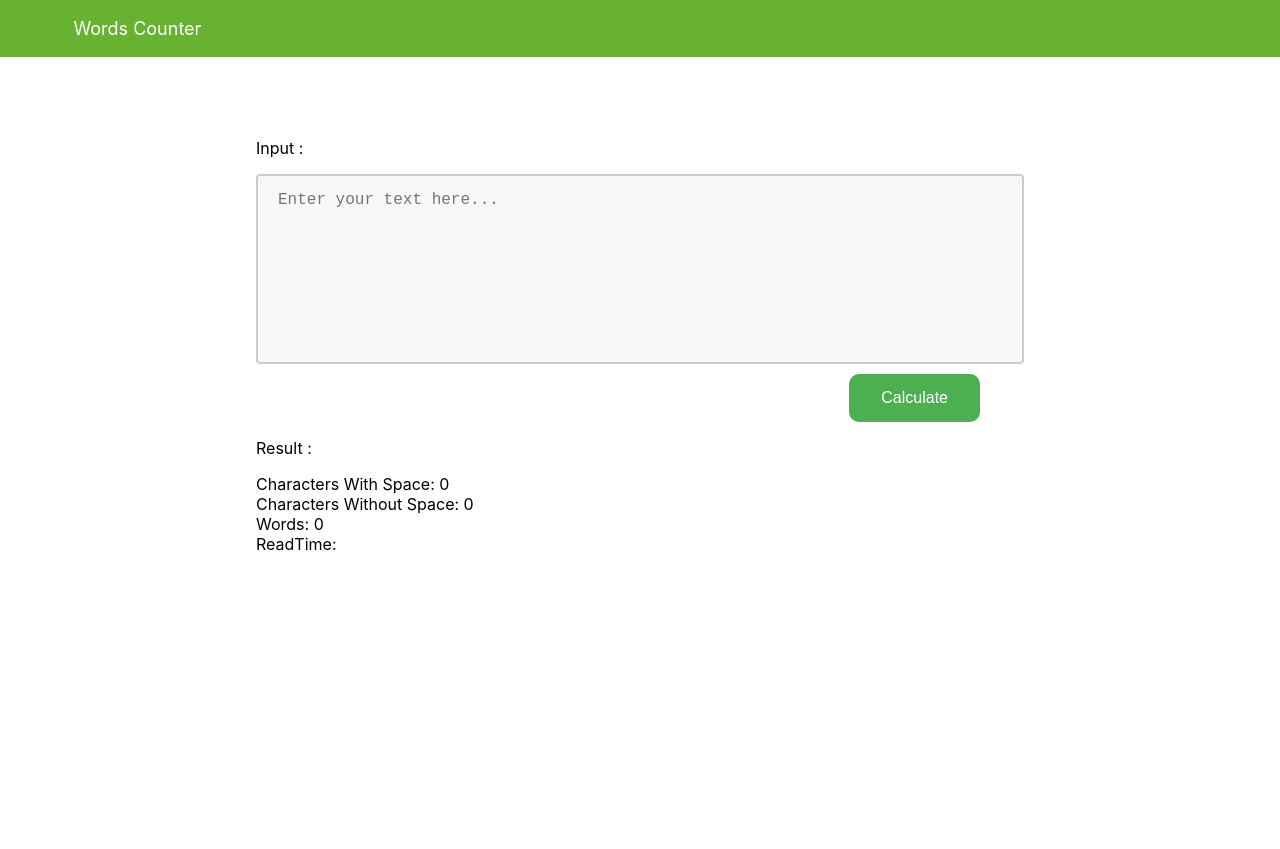
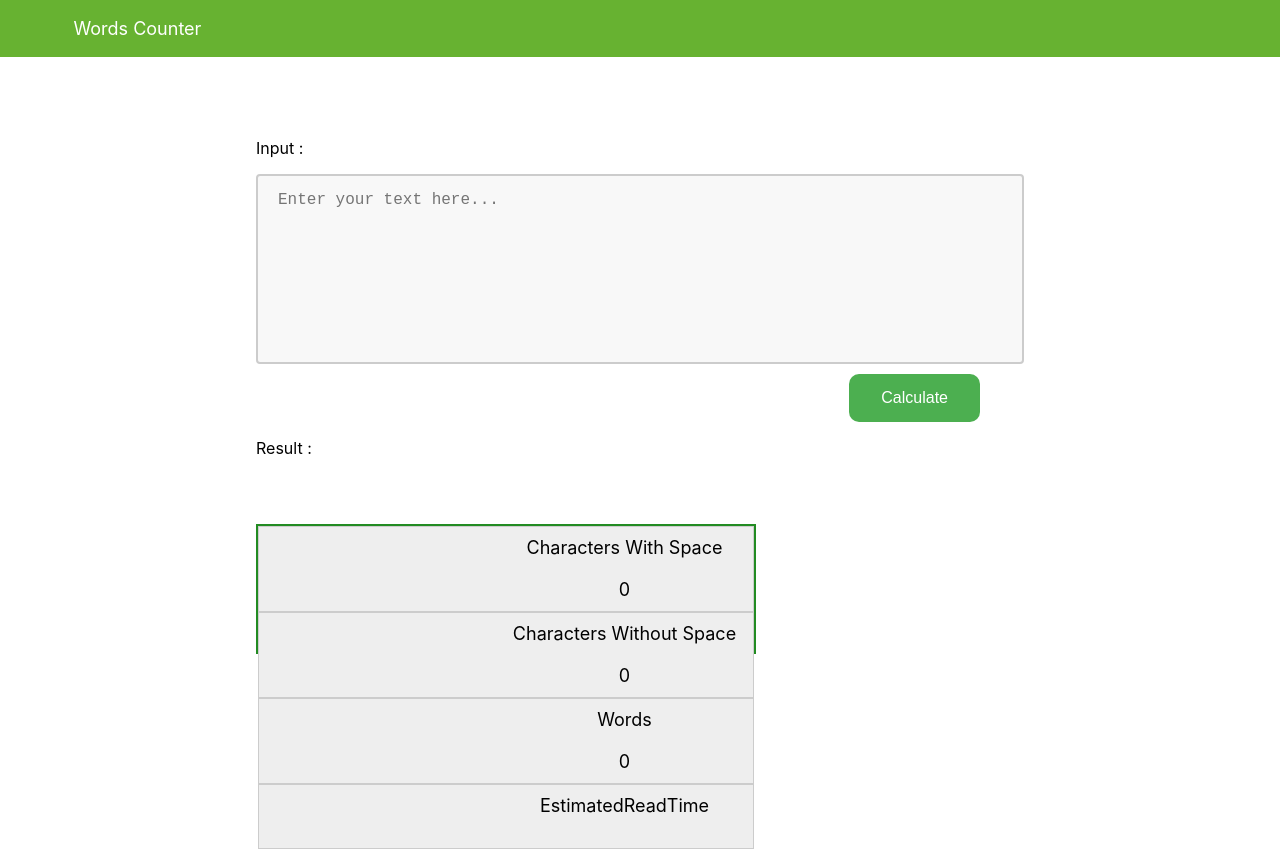
Before and after one commit to AftoTech/seotools, a React (Create React App) app: page /WordsCounter in a window 1280 px wide. Before the commit the page ends 800 px from the top, so only its background shows below. Built offline with nearby package versions, Linux system fonts and the light colour scheme.

Commit message:
tabelstyle

```diff
--- a/src/screens/wordcounter/wordcounter.css
+++ b/src/screens/wordcounter/wordcounter.css
@@ -89,3 +89,82 @@ textarea {
   font-size: 16px;
   resize: none;
 }
+
+.tabelcontainer{
+  height: 130px;
+  width: 500px;
+}
+
+table {
+	width: 750px;
+	border-collapse: collapse;
+	margin:50px auto;
+	}
+
+/* Zebra striping */
+tr:nth-of-type(odd) {
+	background: #eee;
+	}
+
+th {
+ background-color: #67B231;
+	color: white;
+	font-weight: bold;
+	}
+
+td, th {
+	padding: 10px;
+	border: 1px solid #ccc;
+	text-align: left;
+	font-size: 18px;
+	}
+
+/*
+Max width before this PARTICULAR table gets nasty
+This query will take effect for any screen smaller than 760px
+and also iPads specifically.
+*/
+@media
+only screen and (max-width: 760px),
+(min-device-width: 768px) and (max-device-width: 1024px)  {
+
+
+	/* Force table to not be like tables anymore */
+	table, thead, tbody, th, td, tr {
+		display: block;
+	}
+
+	/* Hide table headers (but not display: none;, for accessibility) */
+	thead tr {
+		position: absolute;
+		top: -9999px;
+		left: -9999px;
+	}
+
+	tr { border: 1px solid #ccc; }
+
+	td {
+		/* Behave  like a "row" */
+		border: none;
+		border-bottom: 1px solid #eee;
+		position: relative;
+		padding-left: 50%;
+	}
+
+	td:before {
+		/* Now like a table header */
+		position: absolute;
+		/* Top/left values mimic padding */
+		top: 6px;
+		left: 6px;
+		width: 45%;
+		padding-right: 10px;
+		white-space: nowrap;
+		/* Label the data */
+		content: attr(data-column);
+
+		color: #000;
+		font-weight: bold;
+	}
+
+}
--- a/src/screens/wordcounter/wordscouter.js
+++ b/src/screens/wordcounter/wordscouter.js
@@ -16,7 +16,7 @@ const WordsCounter = () => {
       let value = Math.ceil(textLength / wordsPerMinute);
       result = `~${value} min read`;
     }
-    setestimatedReadtime(result)
+    setestimatedReadtime(result);
   }
 
   const Calculate = () => {
@@ -47,40 +47,58 @@ const WordsCounter = () => {
       <div className="inputSectionContainer">
         <div className="inputtitlecontainer">
           <p>Input :</p>
-         </div>
+        </div>
         <textarea
           className="teatAreastyle"
           id="inputField"
           placeholder="Enter your text here..."
         ></textarea>
-
-    </div>
+      </div>
       <div>
         {/* butto section */}
-      <div className="calculatebutton" >
-        <button className="buttonstyle"  onClick={Calculate}>Calculate</button>
+        <div className="calculatebutton">
+          <button className="buttonstyle" onClick={Calculate}>
+            Calculate
+          </button>
         </div>
         <div className="ResultSection">
- {/* Result Section */}
-        <p>Result :</p>
-        <div>
+          {/* Result Section */}
+          <p>Result :</p>
           <div>
-            Characters With Space:{" "}
-            <span id="characterCount">{CharacterCountWithSpace}</span>
-          </div>
-          <div>
-            Characters Without Space:{" "}
-            <span id="characterCount">{CharacterCountWithoutSpace}</span>
-          </div>
-          <div>
-            Words: <span id="wordCount">{WordCount}</span>
-          </div>
-          <div>
-            ReadTime: <span id="characterCount">{estimatedReaTime}</span>
+            <table className="tabelcontainer">
+              <thead>
+                <tr>
+                  <th>S.no</th>
+                  <th>Category</th>
+                </tr>
+              </thead>
+              <tbody>
+                <tr>
+                  <td>Characters With Space</td>
+                    <td>{CharacterCountWithSpace}</td>
+                </tr>
+              </tbody>
+               <tbody>
+                <tr>
+                  <td>Characters Without Space</td>
+                    <td>{CharacterCountWithoutSpace}</td>
+                </tr>
+              </tbody>
+               <tbody>
+                <tr>
+                  <td>Words</td>
+                    <td>{WordCount}</td>
+                </tr>
+              </tbody>
+               <tbody>
+                <tr>
+                  <td>EstimatedReadTime</td>
+                    <td>{estimatedReaTime}</td>
+                </tr>
+              </tbody>
+            </table>
           </div>
         </div>
-        </div>
-
       </div>
     </div>
   );
```
